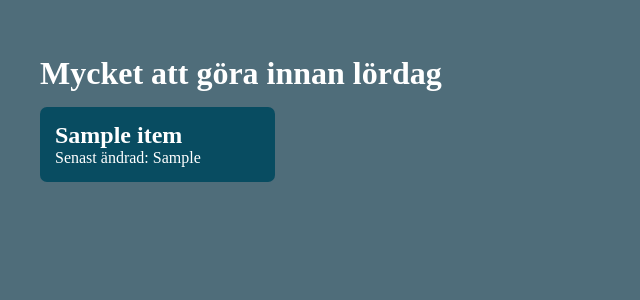
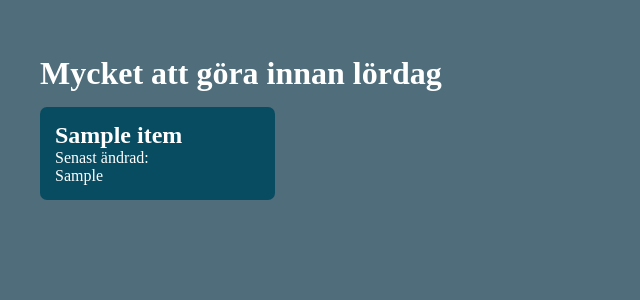
Before and after one commit to Kattmys/Todo, a Flask app: template templates/index.html in a window 1280 px wide. Shown: the top 300 px of the page, without its empty margins (0-640 px from the left). Run offline with Flask 3, Linux system fonts and the light colour scheme; the template is opened without the code that fills it: most values are stand-ins (such as "Sample title", 1, 10 or a date in 2020); parts of the project's set-up code (start-up, migrations or seed data) failed here and were passed over.

```diff
--- a/templates/index.html
+++ b/templates/index.html
@@ -14,7 +14,7 @@
         <a class="link" href="{{ item }}">
             <section class="item interact">
                 <h2>{{ item }}</h2>
-                <p class="last_edited">Senast ändrad: {{ data[item].last_edited }}</p>
+                <p class="last_edited">Senast ändrad: <br>{{ data[item].last_edited }}</p>
             </section>
         </a>
         {% endfor %}
```
